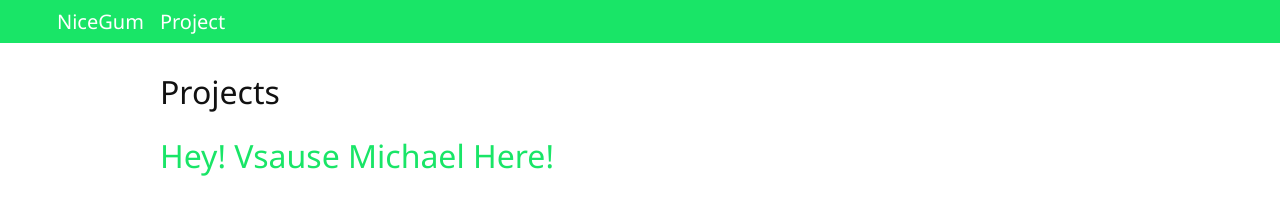
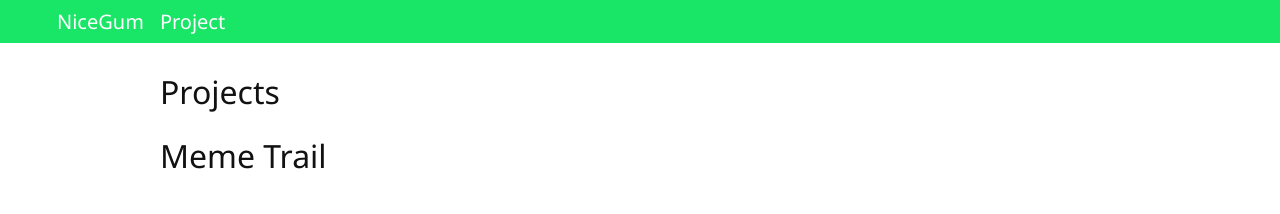
Before and after one commit to NiceGum/Nicegum.github.io, a plain HTML site: page project.html in a window 1280 px wide. Drawn offline with Linux system fonts and the light colour scheme.

Commit message:
Update project.html

```diff
--- a/project.html
+++ b/project.html
@@ -1,6 +1,6 @@
 <h1>Projects<h1>
   <body>
-    <a> Hey! Vsause Michael Here!<a>
+    <h1>Meme Trail<h1>
     <body>
   <title>NiceGum|Project</title>
 <script src="page.js"></script>
```
